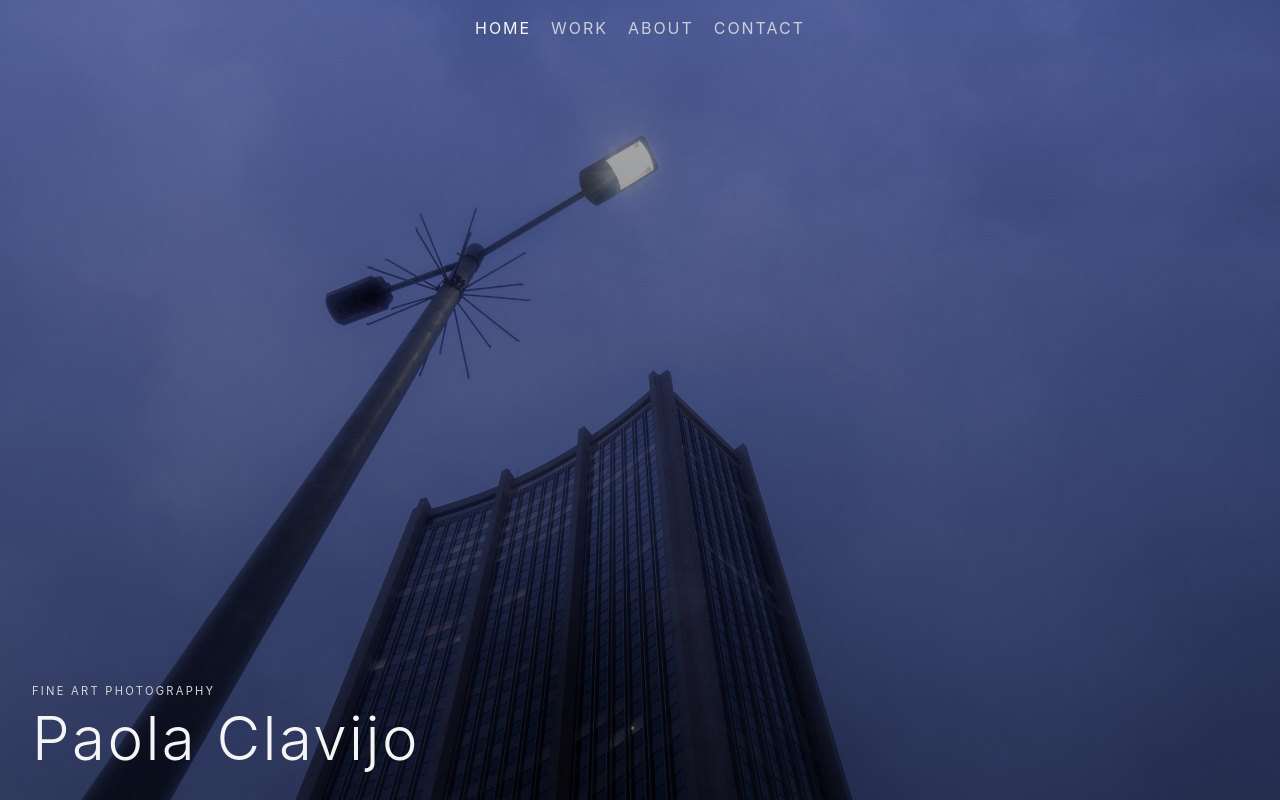
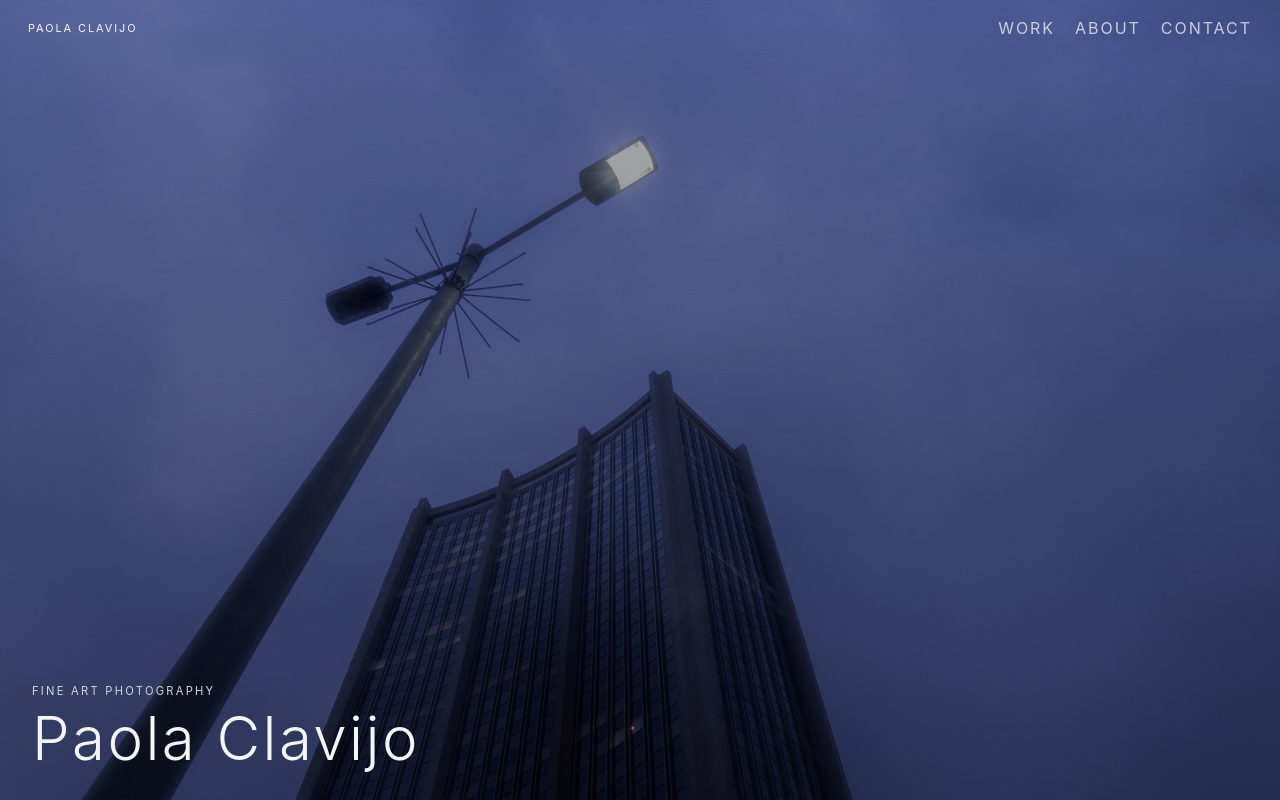
Before and after one commit to boomshakazulu/Paola-Clavijo, a React (Vite) app: page / in a window 1280 px wide. Built offline with nearby package versions, Linux system fonts and the light colour scheme.

Commit message:
fixed header to client spec

```diff
--- a/src/components/Nav.jsx
+++ b/src/components/Nav.jsx
@@ -8,17 +8,17 @@ export default function Nav() {
     ].join(" ");
 
   return (
-    <header className="fixed inset-x-0 top-0 z-20 flex items-start justify-center gap-3 px-4 py-3 text-[0.68rem] uppercase tracking-[0.18em] sm:items-center sm:px-7 sm:py-4">
-      {/* <NavLink to="/" className="no-underline">
+    <header className="fixed inset-x-0 top-0 z-20 flex items-start justify-between gap-3 px-4 py-3 text-[0.68rem] uppercase tracking-[0.18em] sm:items-center sm:px-7 sm:py-4">
+      <NavLink to="/" className="no-underline">
         Paola Clavijo
-      </NavLink> */}
+      </NavLink>
       <nav
         className="flex flex-wrap gap-3 sm:gap-5 text-base"
         aria-label="Main Navigation"
       >
-        <NavLink to="/" end className={linkClass}>
+        {/* <NavLink to="/" end className={linkClass}>
           Home
-        </NavLink>
+        </NavLink> */}
         <NavLink to="/work" className={linkClass}>
           Work
         </NavLink>
```
